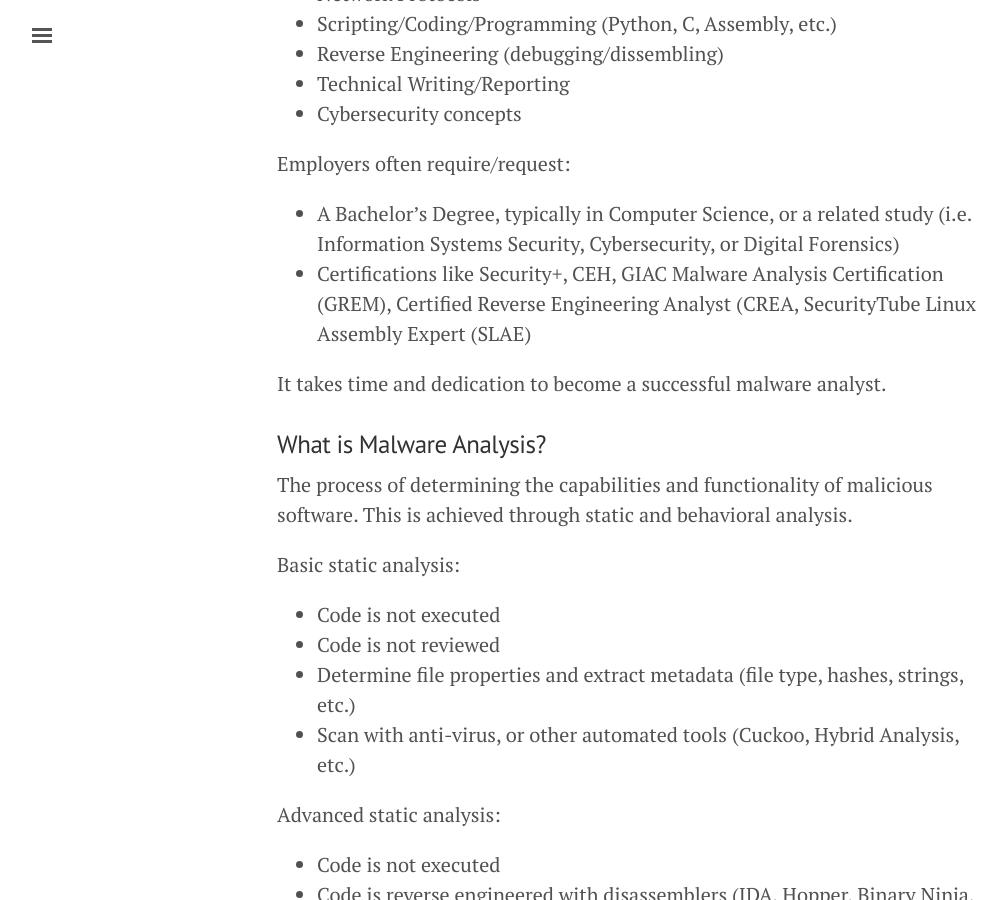
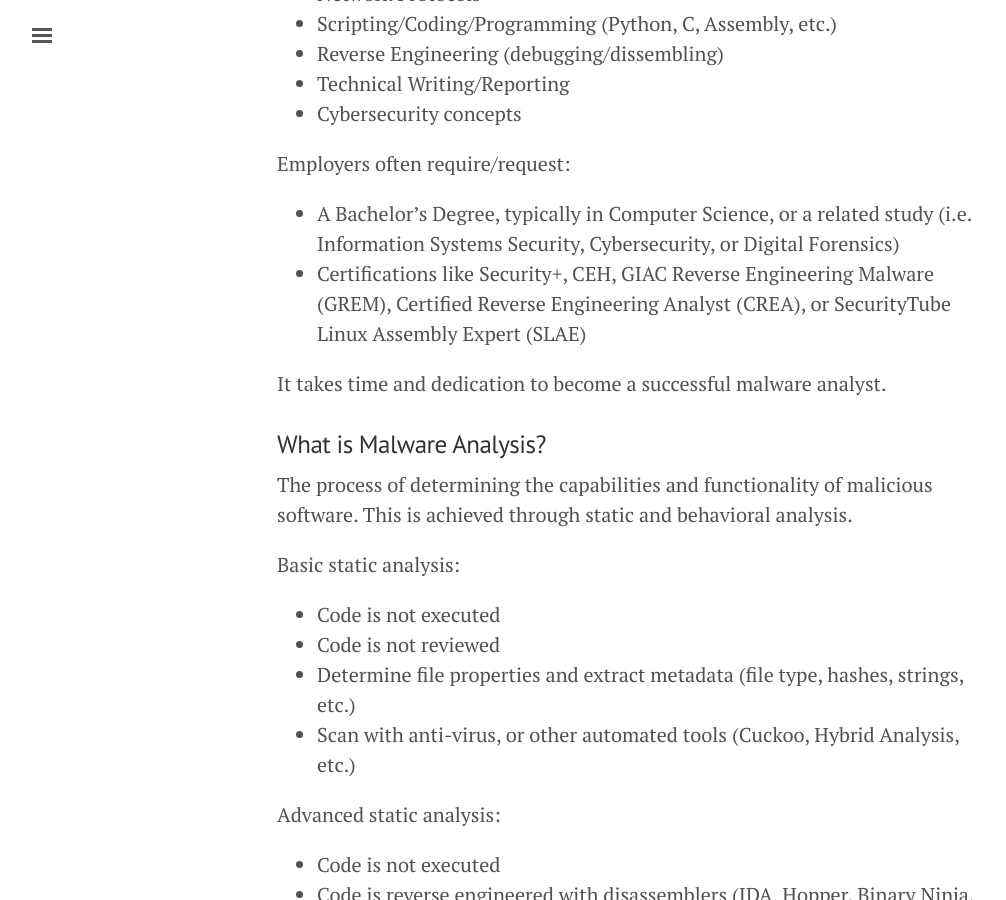
Before and after one commit to ragingrooster/ragingrooster.github.io, a Jekyll site: the page built from _posts/2018-08-06-what-is-a-malware-analyst.md, in a window 1280 px wide and 900 px high, scrolled down 1310 px. Shown: the whole window, without its empty margins (3-1009 px from the left). Built offline with Jekyll 4.4.1, drawn with Linux system fonts in a browser that asks for light colours.

Commit message:
Update 2018-08-06-what-is-a-malware-analyst.md

```diff
--- a/_posts/2018-08-06-what-is-a-malware-analyst.md
+++ b/_posts/2018-08-06-what-is-a-malware-analyst.md
@@ -29,7 +29,7 @@ They also possess skills in, or have knowledge of:
 
 Employers often require/request:
 - A Bachelor's Degree, typically in Computer Science, or a related study (i.e. Information Systems Security, Cybersecurity, or Digital Forensics)
-- Certifications like Security+, CEH, GIAC Malware Analysis Certification (GREM), Certified Reverse Engineering Analyst (CREA, SecurityTube Linux Assembly Expert (SLAE)
+- Certifications like Security+, CEH, GIAC Reverse Engineering Malware (GREM), Certified Reverse Engineering Analyst (CREA), or SecurityTube Linux Assembly Expert (SLAE)
 
 It takes time and dedication to become a successful malware analyst.
 
```
